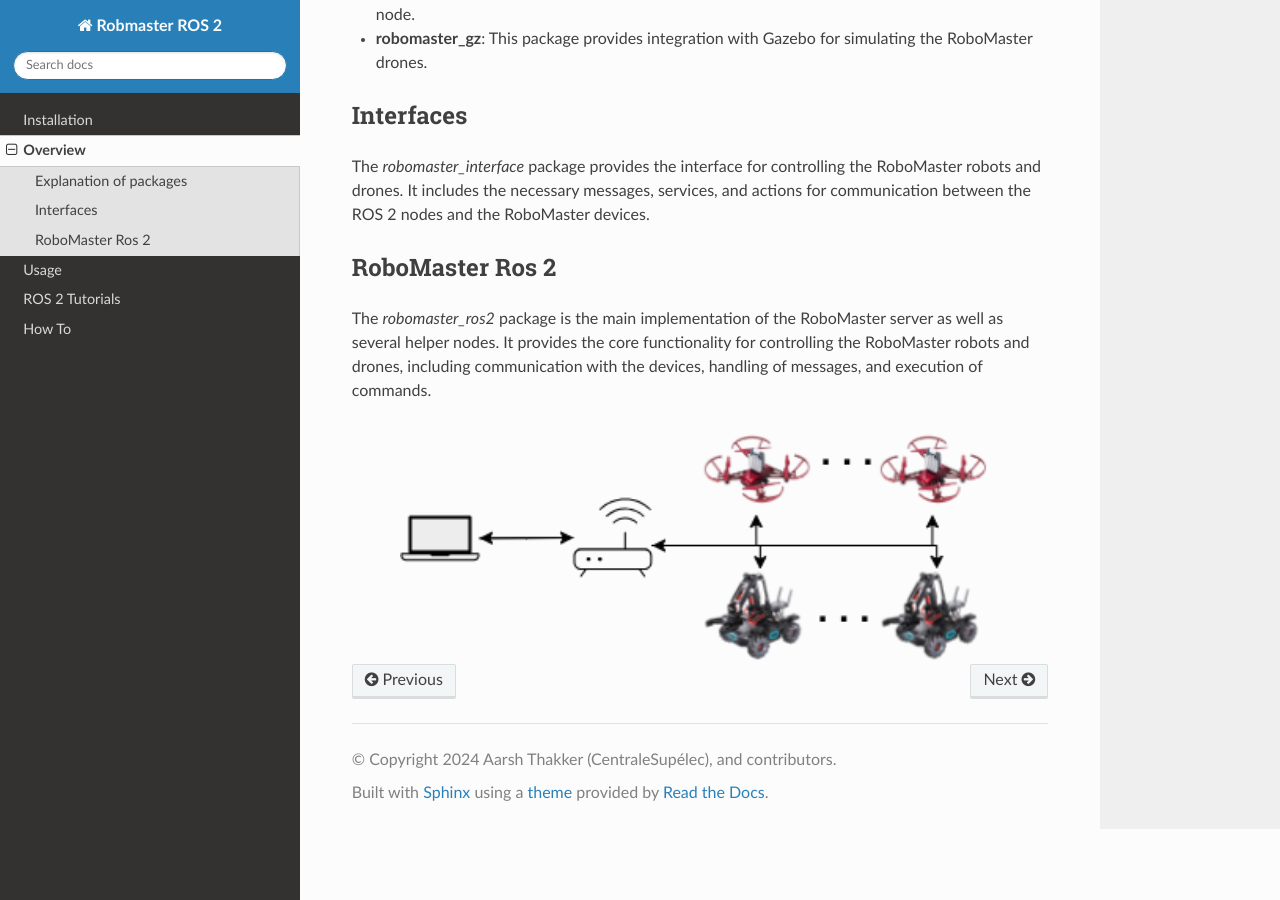
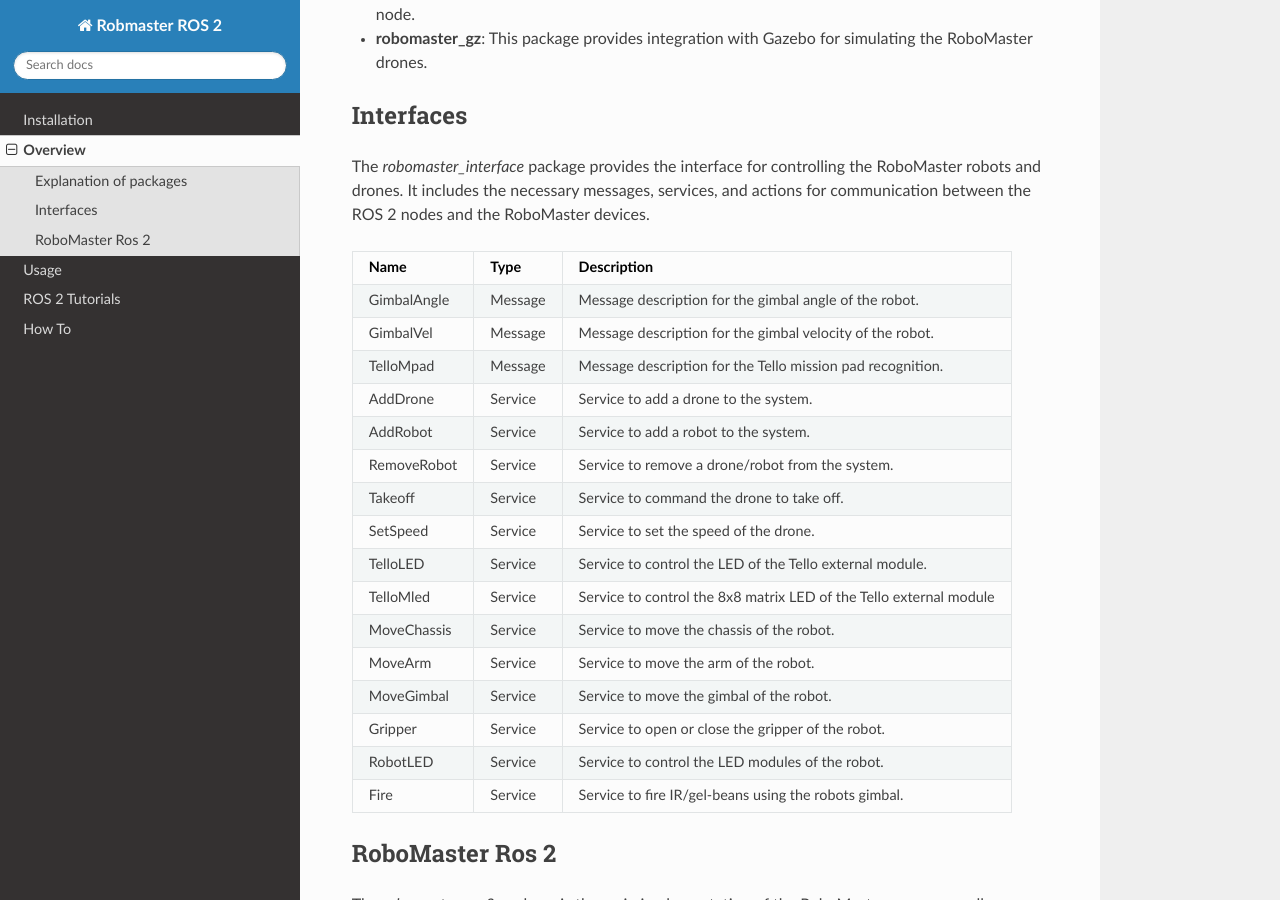
Before and after one commit to L2S-lab/robomaster_ros2, a Sphinx documentation site: the page built from docs/overview.rst, in a window 1280 px wide and 900 px high, scrolled down 429 px. Built offline with Sphinx 7.4.7 and the Read the Docs theme 3.1.0, drawn with Linux system fonts in a browser that asks for light colours; formulas are drawn with MathJax 3; pages that are not in the unit, such as notebooks, are missing from menus.

Commit message:
update docs

```diff
--- a/docs/overview.rst
+++ b/docs/overview.rst
@@ -20,41 +20,41 @@
 
 The `robomaster_interface` package provides the interface for controlling the RoboMaster robots and drones. It includes the necessary messages, services, and actions for communication between the ROS 2 nodes and the RoboMaster devices.
 
-+---------------------+----------+------------------------------------------------------------------+
-| **Name**            | **Type** | **Description**                                                  |
-+=====================+==========+==================================================================+
-| GimbalAngle         | Message  | Message description for the gimbal angle of the robot.           |
-+---------------------+----------+------------------------------------------------------------------+
-| GimbalVel           | Message  | Message description for the gimbal velocity of the robot.        |
-+---------------------+----------+------------------------------------------------------------------+
-| TelloMpad           | Message  | Message description for the Tello mission pad recognition.       |
-+---------------------+----------+------------------------------------------------------------------+
-| AddDrone            | Service  | Service to add a drone to the system.                            |
-+---------------------+----------+------------------------------------------------------------------+
-| AddRobot            | Service  | Service to add a robot to the system.                            |
-+---------------------+----------+------------------------------------------------------------------+
-| RemoveRobot         | Service  | Service to remove a drone/robot from the system.                 |
-+---------------------+----------+------------------------------------------------------------------+
-| Takeoff             | Service  | Service to command the drone to take off.                        |
-+---------------------+----------+------------------------------------------------------------------+
-| SetSpeed            | Service  | Service to set the speed of the drone.                           |
-+---------------------+----------+------------------------------------------------------------------+
-| TelloLED            | Service  | Service to control the LED of the Tello external module.         |
-+---------------------+----------+------------------------------------------------------------------+
-| TelloMled           | Service  | Service to control the 8x8 matrix LED of the Tello external module.|
-+---------------------+----------+------------------------------------------------------------------+
-| MoveChassis         | Service  | Service to move the chassis of the robot.                        |
-+---------------------+----------+------------------------------------------------------------------+
-| MoveArm             | Service  | Service to move the arm of the robot.                            |
-+---------------------+----------+------------------------------------------------------------------+
-| MoveGimbal          | Service  | Service to move the gimbal of the robot.                         |
-+---------------------+----------+------------------------------------------------------------------+
-| Gripper             | Service  | Service to open or close the gripper of the robot.               |
-+---------------------+----------+------------------------------------------------------------------+
-| RobotLED            | Service  | Service to control the LED modules of the robot.                 |
-+---------------------+----------+------------------------------------------------------------------+
-| Fire                | Service  | Service to fire IR/gel-beans using the robots gimbal.            |
-+---------------------+----------+------------------------------------------------------------------+
++---------------------+----------+-------------------------------------------------------------------+
+| **Name**            | **Type** | **Description**                                                   |
++=====================+==========+===================================================================+
+| GimbalAngle         | Message  | Message description for the gimbal angle of the robot.            |
++---------------------+----------+-------------------------------------------------------------------+
+| GimbalVel           | Message  | Message description for the gimbal velocity of the robot.         |
++---------------------+----------+-------------------------------------------------------------------+
+| TelloMpad           | Message  | Message description for the Tello mission pad recognition.        |
++---------------------+----------+-------------------------------------------------------------------+
+| AddDrone            | Service  | Service to add a drone to the system.                             |
++---------------------+----------+-------------------------------------------------------------------+
+| AddRobot            | Service  | Service to add a robot to the system.                             |
++---------------------+----------+-------------------------------------------------------------------+
+| RemoveRobot         | Service  | Service to remove a drone/robot from the system.                  |
++---------------------+----------+-------------------------------------------------------------------+
+| Takeoff             | Service  | Service to command the drone to take off.                         |
++---------------------+----------+-------------------------------------------------------------------+
+| SetSpeed            | Service  | Service to set the speed of the drone.                            |
++---------------------+----------+-------------------------------------------------------------------+
+| TelloLED            | Service  | Service to control the LED of the Tello external module.          |
++---------------------+----------+-------------------------------------------------------------------+
+| TelloMled           | Service  | Service to control the 8x8 matrix LED of the Tello external module|
++---------------------+----------+-------------------------------------------------------------------+
+| MoveChassis         | Service  | Service to move the chassis of the robot.                         |
++---------------------+----------+-------------------------------------------------------------------+
+| MoveArm             | Service  | Service to move the arm of the robot.                             |
++---------------------+----------+-------------------------------------------------------------------+
+| MoveGimbal          | Service  | Service to move the gimbal of the robot.                          |
++---------------------+----------+-------------------------------------------------------------------+
+| Gripper             | Service  | Service to open or close the gripper of the robot.                |
++---------------------+----------+-------------------------------------------------------------------+
+| RobotLED            | Service  | Service to control the LED modules of the robot.                  |
++---------------------+----------+-------------------------------------------------------------------+
+| Fire                | Service  | Service to fire IR/gel-beans using the robots gimbal.             |
++---------------------+----------+-------------------------------------------------------------------+
 
 
 RoboMaster Ros 2
```
